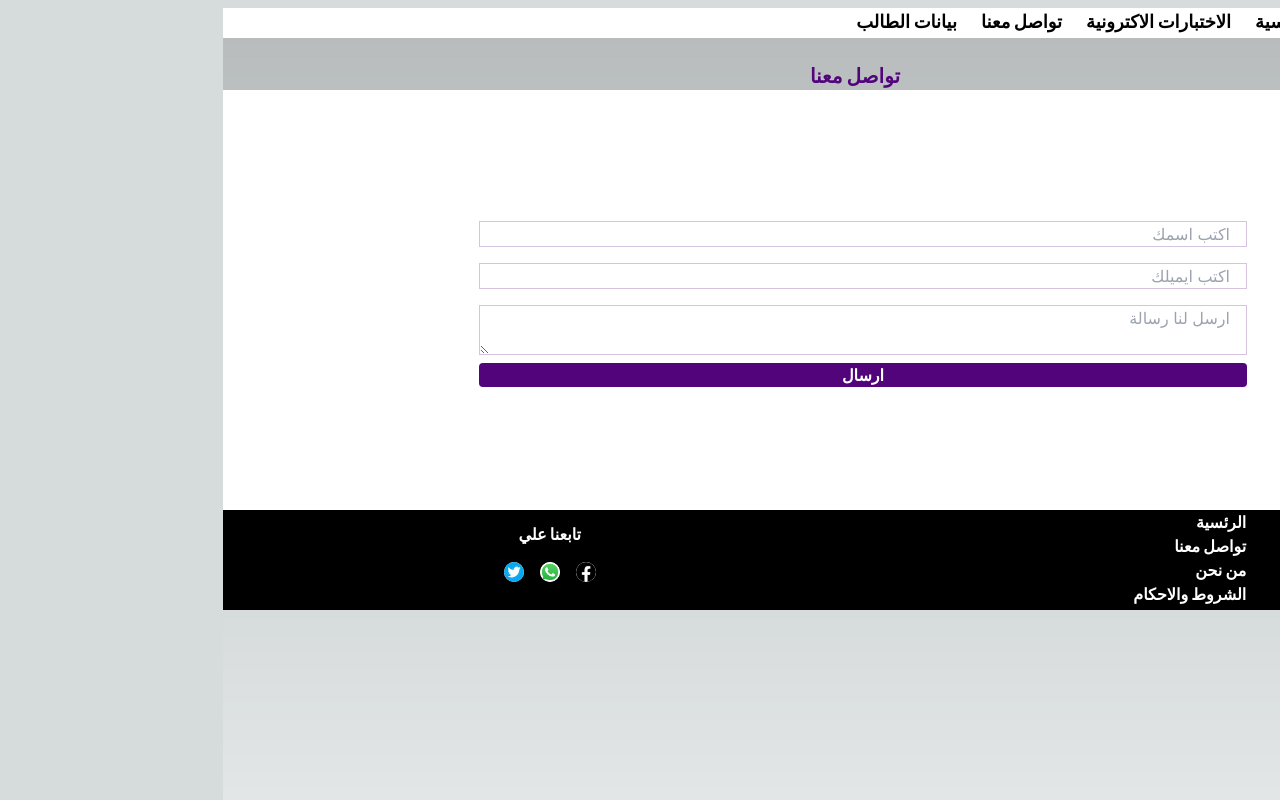
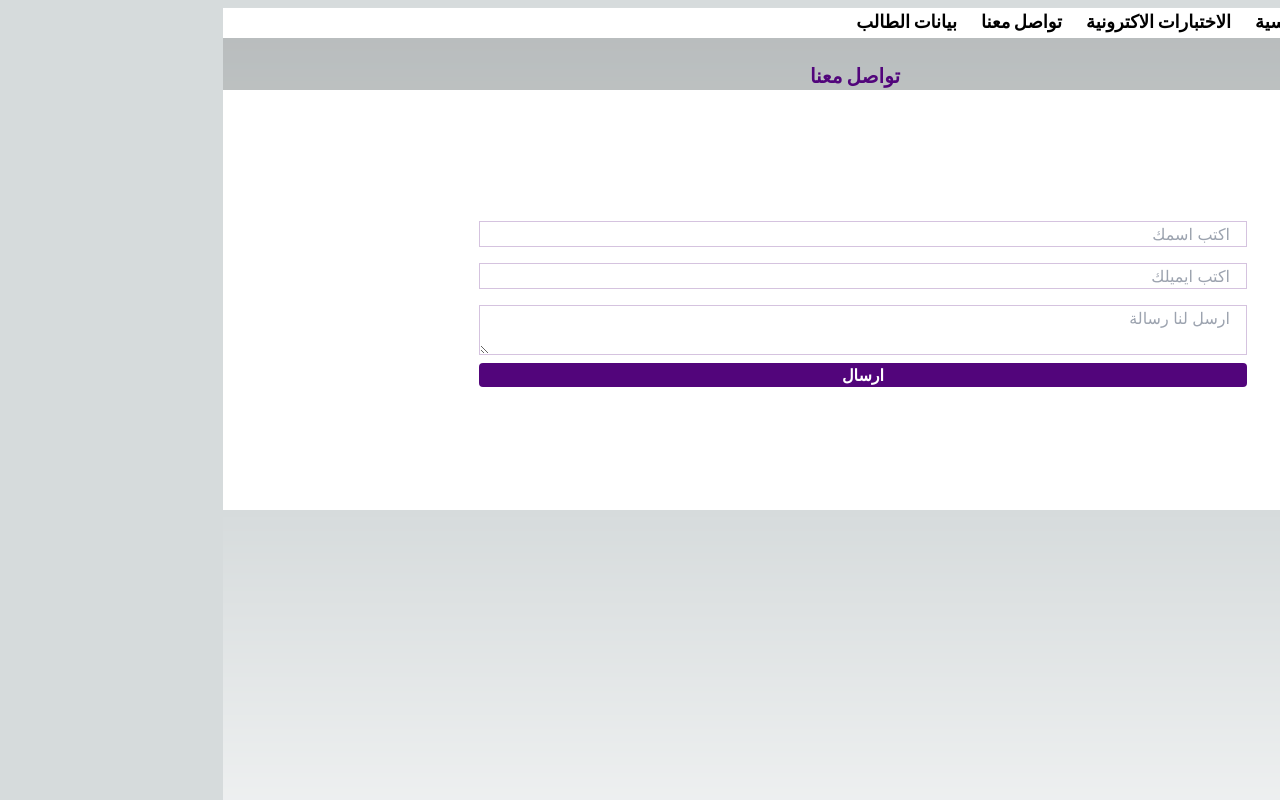
Before and after one commit to sayed-mohamed-sayed/Educational-site, a Next.js app: page /compontes/Contact in a window 1280 px wide. Built offline with nearby package versions, Linux system fonts and the light colour scheme.

Commit message:
first commit

```diff
--- a/src/app/layout.tsx
+++ b/src/app/layout.tsx
@@ -1,7 +1,6 @@
 import type { Metadata } from 'next'
 import { Inter } from 'next/font/google'
 import './globals.css'
-import Footerr from './compontes/footer/page'
 
 const inter = Inter({ subsets: ['latin'] })
 
@@ -18,7 +17,6 @@ export default function RootLayout({
   return (
     <html lang="ar" dir="rtl">
       <body className={inter.className}>{children}
-      <Footerr/>
       </body>
     </html>
   )
```
